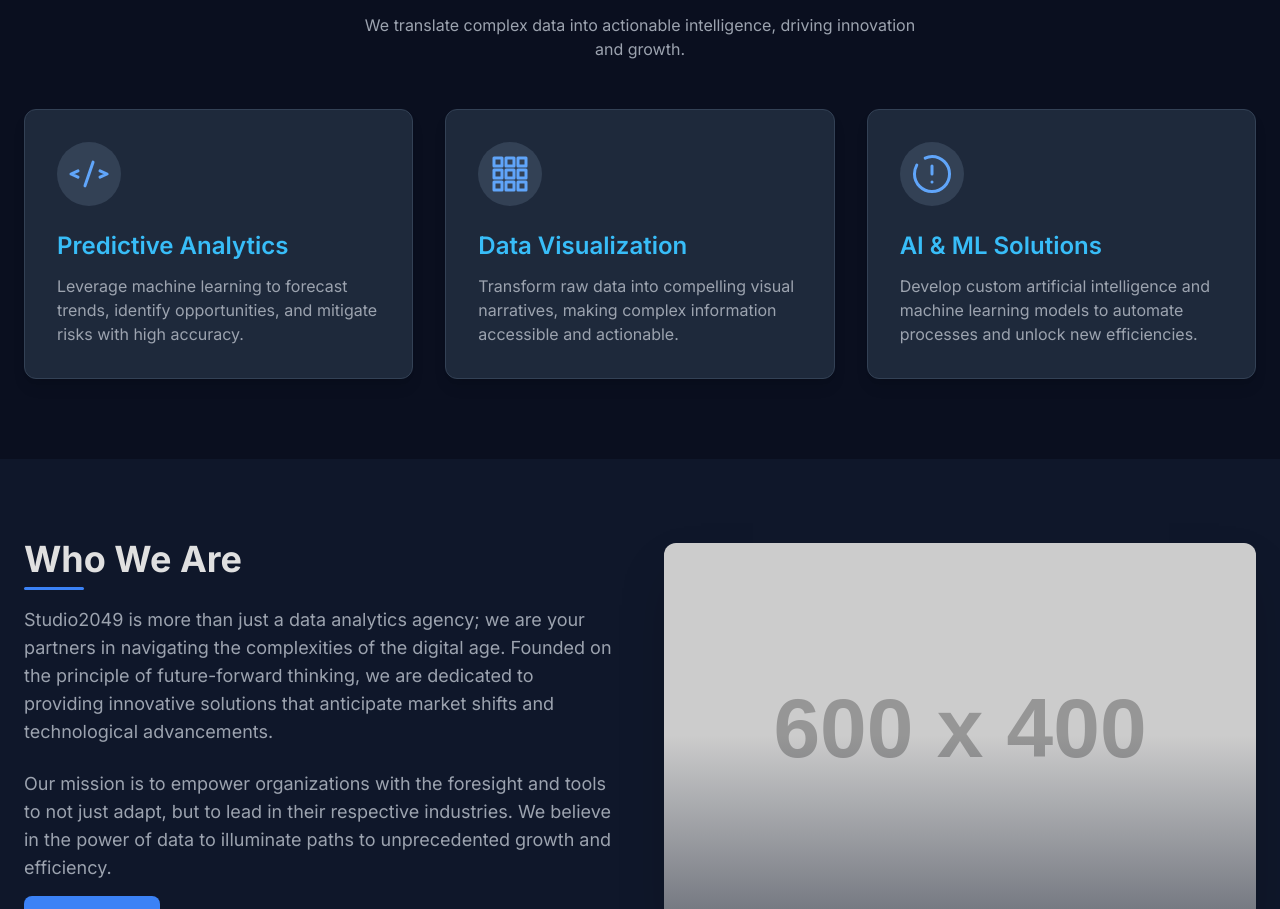
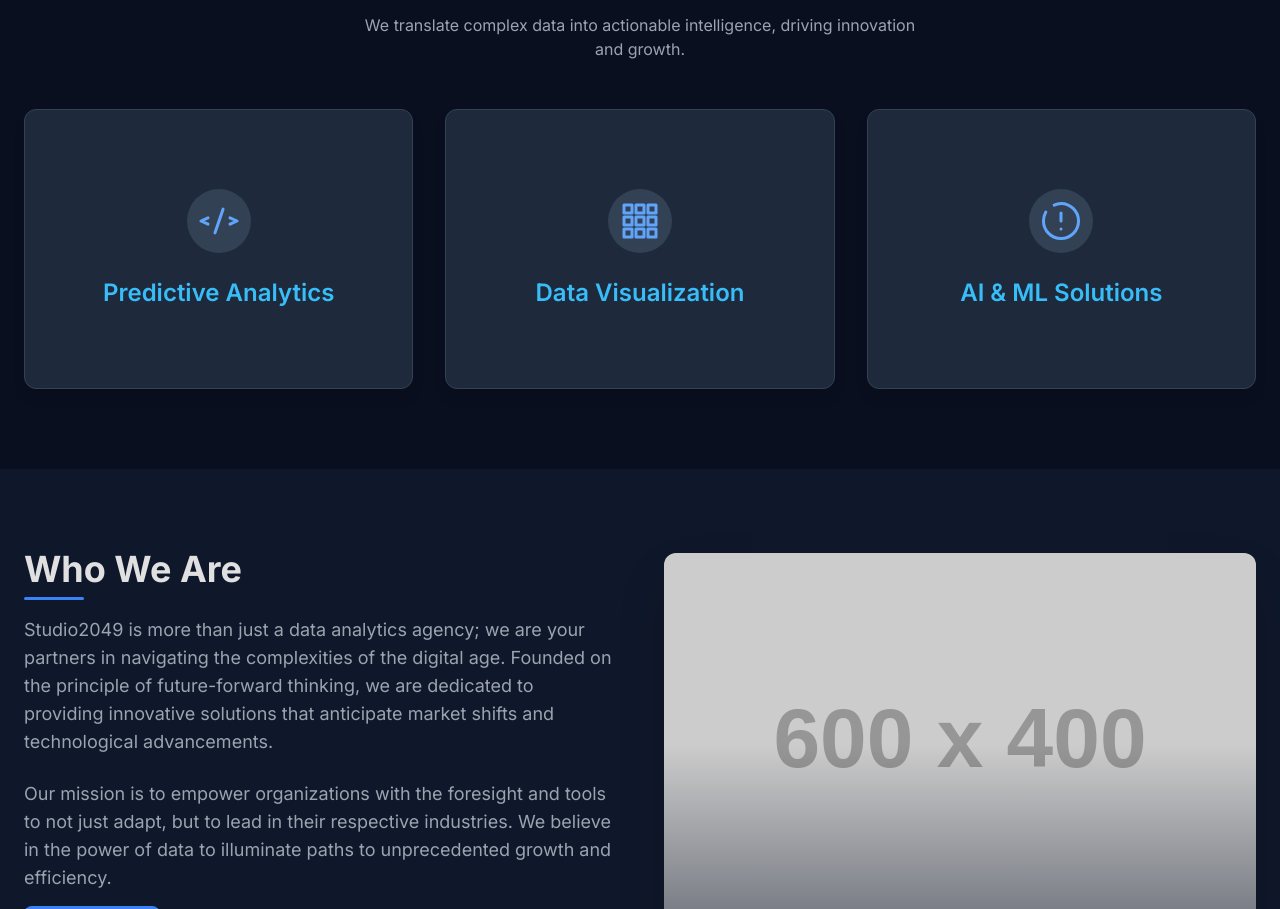
Before and after one commit to studio2049/website, a plain HTML site: page index.html in a window 1280 px wide. Shown: the part 934-1843 px from the top of the page. Drawn offline with nearby package versions, Linux system fonts and the light colour scheme; placeholder pictures from the web are drawn by us.

Commit message:
Update index.html

```diff
--- a/index.html
+++ b/index.html
@@ -63,10 +63,44 @@
             border: 1px solid #334155; /* Slate-700 */
             transition: transform 0.3s ease, box-shadow 0.3s ease;
         }
-        .card:hover {
-            transform: translateY(-5px);
-            box-shadow: 0 10px 20px rgba(0, 0, 0, 0.2);
+        /* --- START: Card Flip Styles --- */
+        .flip-card {
+            background-color: transparent;
+            width: 100%;
+            height: 280px; /* Fixed height for consistency */
+            perspective: 1000px; /* Enables the 3D effect */
         }
+        .flip-card-inner {
+            position: relative;
+            width: 100%;
+            height: 100%;
+            text-align: center;
+            transition: transform 0.7s;
+            transform-style: preserve-3d;
+        }
+        .flip-card:hover .flip-card-inner {
+            transform: rotateY(180deg); /* The flip animation on hover */
+        }
+        .flip-card-front, .flip-card-back {
+            position: absolute;
+            width: 100%;
+            height: 100%;
+            -webkit-backface-visibility: hidden; /* For Safari */
+            backface-visibility: hidden;
+            display: flex;
+            flex-direction: column;
+            align-items: center;
+            justify-content: center;
+            padding: 2rem; /* p-8 */
+            border-radius: 0.75rem; /* rounded-xl */
+            background-color: #1e293b; /* Slate-800 */
+            border: 1px solid #334155; /* Slate-700 */
+            box-shadow: 0 10px 15px -3px rgba(0, 0, 0, 0.1), 0 4px 6px -2px rgba(0, 0, 0, 0.05); /* shadow-lg */
+        }
+        .flip-card-back {
+            transform: rotateY(180deg); /* Hides the back side initially */
+        }
+        /* --- END: Card Flip Styles --- */
         .icon-placeholder { /* Simple SVG icon */
             width: 48px;
             height: 48px;
@@ -208,27 +242,52 @@
             <h2 class="text-3xl md:text-4xl font-bold text-center mb-4 section-title-underline mx-auto">Our Expertise</h2>
             <p class="text-center text-gray-400 mb-12 max-w-xl mx-auto">We translate complex data into actionable intelligence, driving innovation and growth.</p>
             <div class="grid md:grid-cols-2 lg:grid-cols-3 gap-8">
-                <div class="card p-8 rounded-xl shadow-lg">
+
+                <div class="flip-card">
+                    <div class="flip-card-inner">
+                        <div class="flip-card-front">
                             <div class="flex items-center justify-center mb-6 bg-slate-700 w-16 h-16 rounded-full">
                                 <svg class="icon-placeholder" viewBox="0 0 24 24" fill="none" xmlns="http://www.w3.org/2000/svg"><path d="M17.5009 13.609L21.0399 12L17.5009 10.391M6.5 10.391L3 12L6.5 13.609M14.0199 6.082L10.0009 17.918" stroke-width="1.5" stroke-linecap="round" stroke-linejoin="round"/></svg>
                             </div>
+                            <h3 class="text-2xl font-semibold text-sky-400">Predictive Analytics</h3>
+                        </div>
+                        <div class="flip-card-back">
                             <h3 class="text-2xl font-semibold mb-3 text-sky-400">Predictive Analytics</h3>
                             <p class="text-gray-400">Leverage machine learning to forecast trends, identify opportunities, and mitigate risks with high accuracy.</p>
                         </div>
-                <div class="card p-8 rounded-xl shadow-lg">
+                    </div>
+                </div>
+
+                <div class="flip-card">
+                    <div class="flip-card-inner">
+                        <div class="flip-card-front">
                             <div class="flex items-center justify-center mb-6 bg-slate-700 w-16 h-16 rounded-full">
                                 <svg class="icon-placeholder" viewBox="0 0 24 24" fill="none" xmlns="http://www.w3.org/2000/svg"><path d="M4 4H8V8H4V4ZM10 4H14V8H10V4ZM16 4H20V8H16V4ZM4 10H8V14H4V10ZM10 10H14V14H10V10ZM16 10H20V14H16V10ZM4 16H8V20H4V16ZM10 16H14V20H10V16ZM16 16H20V20H16V16Z" stroke-width="1.5" stroke-linecap="round" stroke-linejoin="round"/></svg>
                             </div>
+                            <h3 class="text-2xl font-semibold text-sky-400">Data Visualization</h3>
+                        </div>
+                        <div class="flip-card-back">
                             <h3 class="text-2xl font-semibold mb-3 text-sky-400">Data Visualization</h3>
                             <p class="text-gray-400">Transform raw data into compelling visual narratives, making complex information accessible and actionable.</p>
                         </div>
-                <div class="card p-8 rounded-xl shadow-lg">
+                    </div>
+                </div>
+
+                <div class="flip-card">
+                    <div class="flip-card-inner">
+                        <div class="flip-card-front">
                             <div class="flex items-center justify-center mb-6 bg-slate-700 w-16 h-16 rounded-full">
                                 <svg class="icon-placeholder" viewBox="0 0 24 24" fill="none" xmlns="http://www.w3.org/2000/svg"><path d="M12 8V12M12 16H12.01M8.58998 4.07001C9.68998 3.52001 10.84 3.24001 12 3.24001C16.83 3.24001 20.76 7.17001 20.76 12C20.76 16.83 16.83 20.76 12 20.76C7.17001 20.76 3.24001 16.83 3.24001 12C3.24001 10.38 3.66001 8.87001 4.38001 7.55001" stroke-width="1.5" stroke-linecap="round" stroke-linejoin="round"/></svg>
                             </div>
+                            <h3 class="text-2xl font-semibold text-sky-400">AI & ML Solutions</h3>
+                        </div>
+                        <div class="flip-card-back">
                             <h3 class="text-2xl font-semibold mb-3 text-sky-400">AI & ML Solutions</h3>
                             <p class="text-gray-400">Develop custom artificial intelligence and machine learning models to automate processes and unlock new efficiencies.</p>
                         </div>
+                    </div>
+                </div>
+
             </div>
         </div>
     </section>
```
Lines whose indentation alone changed are shown as unchanged.
